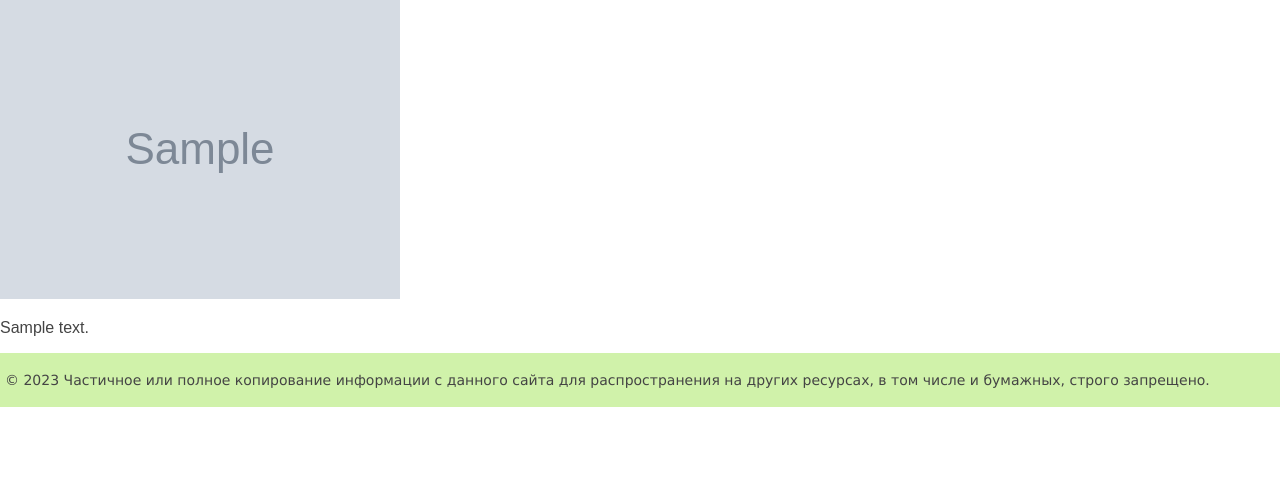
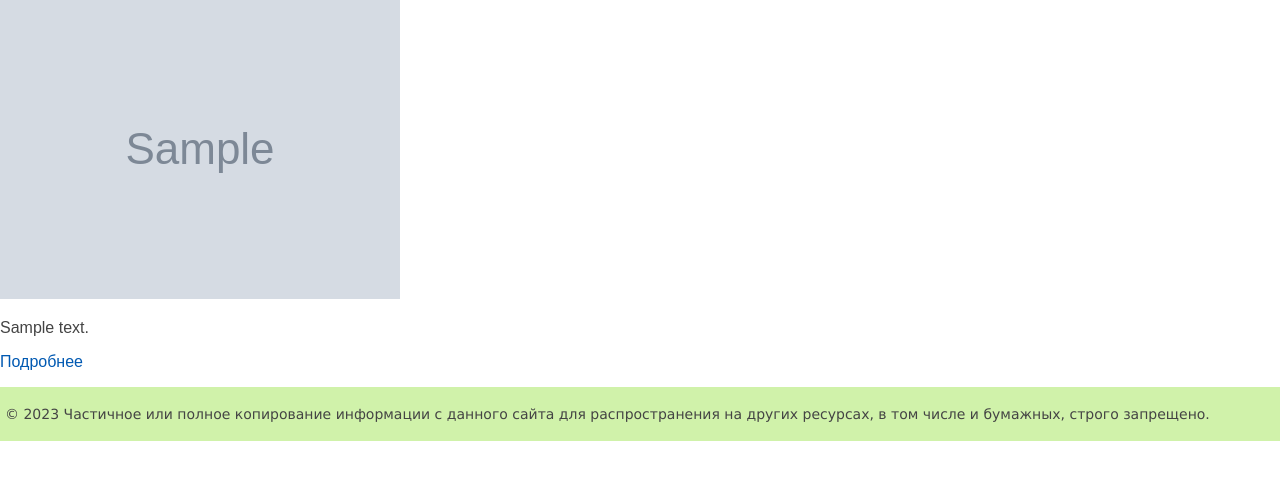
Before and after one commit to alexandzhus/lux-fur-shop, a Django app: template luxfur/shop/templates/shop/index.html in a window 1280 px wide. Shown: the part 177-657 px from the top of the page. Run offline with Django 5.2, Linux system fonts and the light colour scheme; the template is opened without the code that fills it: most values are stand-ins (such as "Sample title", 1, 10 or a date in 2020); grey boxes marked "Sample" are stand-in pictures.

Commit message:
add in template path to product_detail

```diff
--- a/luxfur/shop/templates/shop/index.html
+++ b/luxfur/shop/templates/shop/index.html
@@ -10,5 +10,6 @@
         {% autoescape off %}
 		    {{ p.description|linebreaks|truncatewords:40 }}
 		{% endautoescape %}
+        <p><a href="{{ p.get_absolute_url }}">Подробнее</a></p>
     {% endfor %}
 {% endblock %}
```
